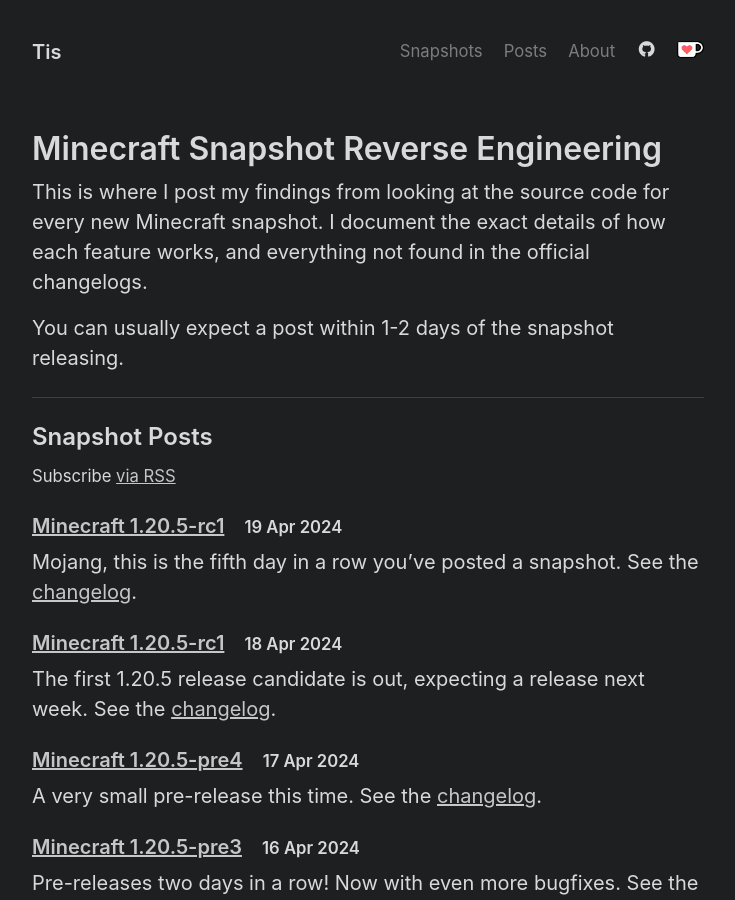
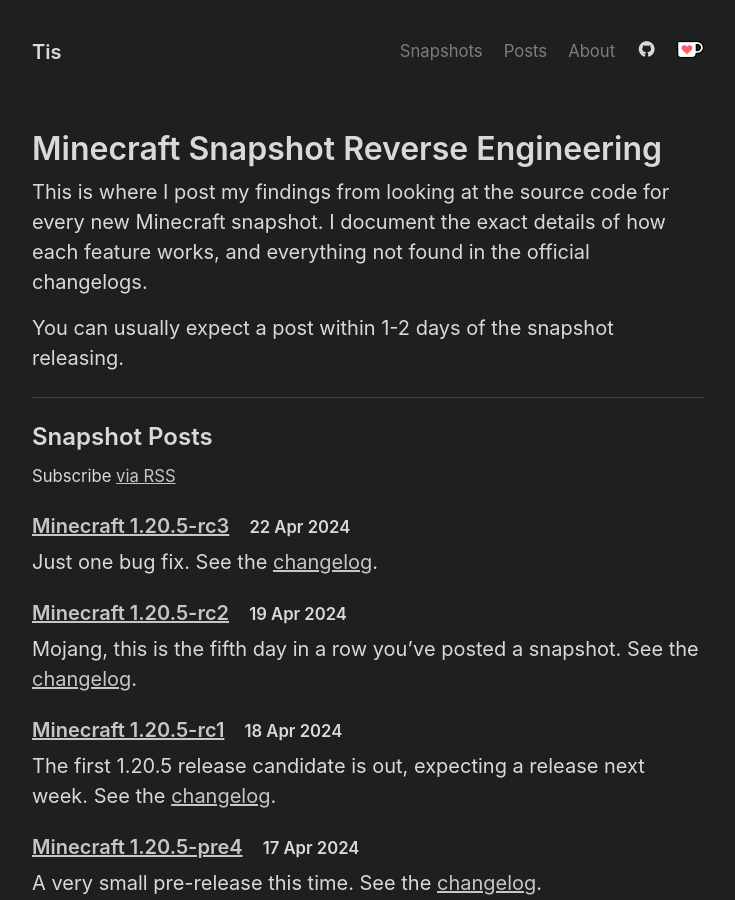
Before and after one commit to Tisawesomeness/tisawesomeness.github.io, a Jekyll site: the page built from snapshots.html, in a window 1280 px wide and 900 px high. Shown: the whole window, without its empty margins (272-1007 px from the left). Built offline with Jekyll 4.4.1, drawn with Linux system fonts in a browser that asks for light colours; comment, search, counter and statistics services are not loaded.

Commit message:
Add 1.20.5-rc3

```diff
--- a/snapshots/_posts/2024-04-19-1-20-5-rc2.md
+++ b/snapshots/_posts/2024-04-19-1-20-5-rc2.md
@@ -1,6 +1,6 @@
 ---
 layout: post
-title: "Minecraft 1.20.5-rc1"
+title: "Minecraft 1.20.5-rc2"
 date: 2024-04-19 10:31:56 -0500
 ---
 
--- /dev/null
+++ b/snapshots/_posts/2024-04-22-1-20-5-rc3.md
@@ -0,0 +1,11 @@
+---
+layout: post
+title: "Minecraft 1.20.5-rc3"
+date: 2024-04-22 10:53:05 -0500
+---
+
+Just one bug fix. See the [changelog](https://www.minecraft.net/en-us/article/minecraft-1-20-5-release-candidate-3).
+
+## Changes
+
+No other significant changes.
```
